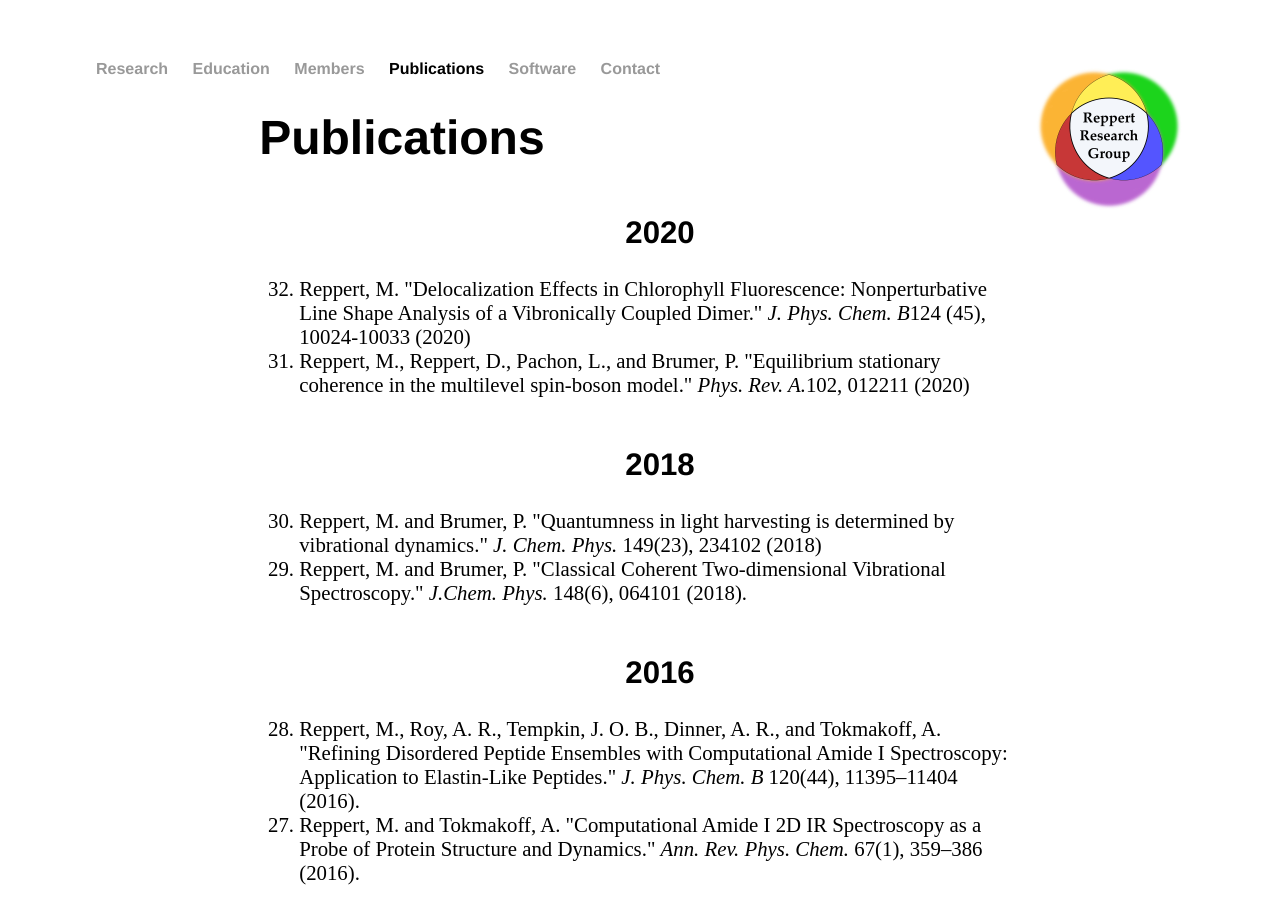
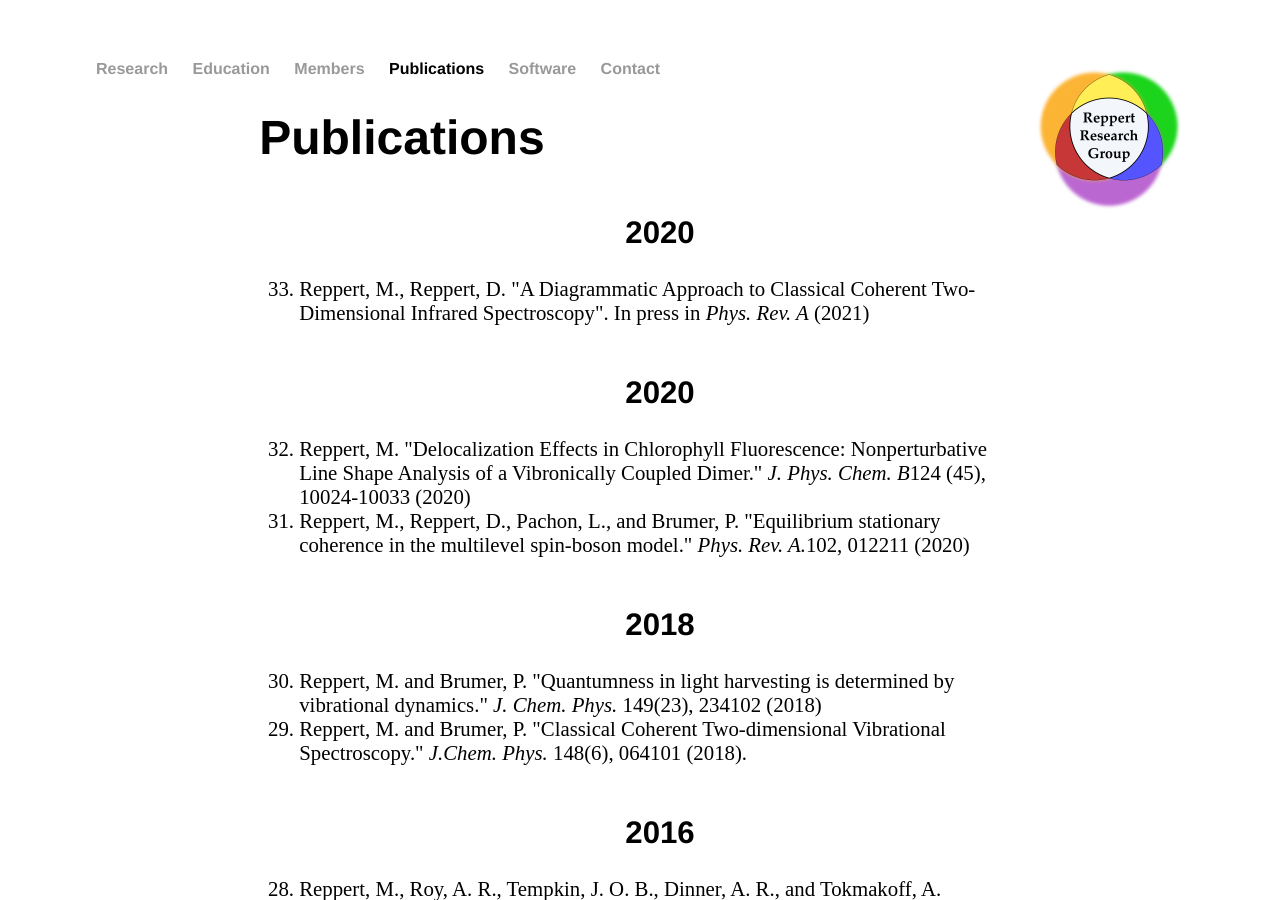
Before and after one commit to mreppert/mreppert.github.io, a Jekyll site: the page built from publications/index.html, in a window 1280 px wide and 900 px high. Built offline with Jekyll 4.4.1, drawn with Linux system fonts in a browser that asks for light colours.

Commit message:
Update index.html

```diff
--- a/publications/index.html
+++ b/publications/index.html
@@ -23,6 +23,8 @@ h2 {
 <h1>Publications</h1>
 
 <ol reversed style="font-size:130%;" type="1">
+  <h2>2020</h2>
+  <li>Reppert, M., Reppert, D. "A Diagrammatic Approach to Classical Coherent Two-Dimensional Infrared Spectroscopy". In press in <i>Phys. Rev. A</i> (2021)</li>
   <h2>2020</h2>
   <li>Reppert, M. "Delocalization Effects in Chlorophyll Fluorescence: Nonperturbative Line Shape Analysis of a Vibronically Coupled Dimer." <i>J. Phys. Chem. B</i>124 (45), 10024-10033 (2020)</li>
   <li>Reppert, M., Reppert, D., Pachon, L., and Brumer, P. "Equilibrium stationary coherence in the multilevel spin-boson model." <i>Phys. Rev. A.</i>102, 012211 (2020)</li>
```
